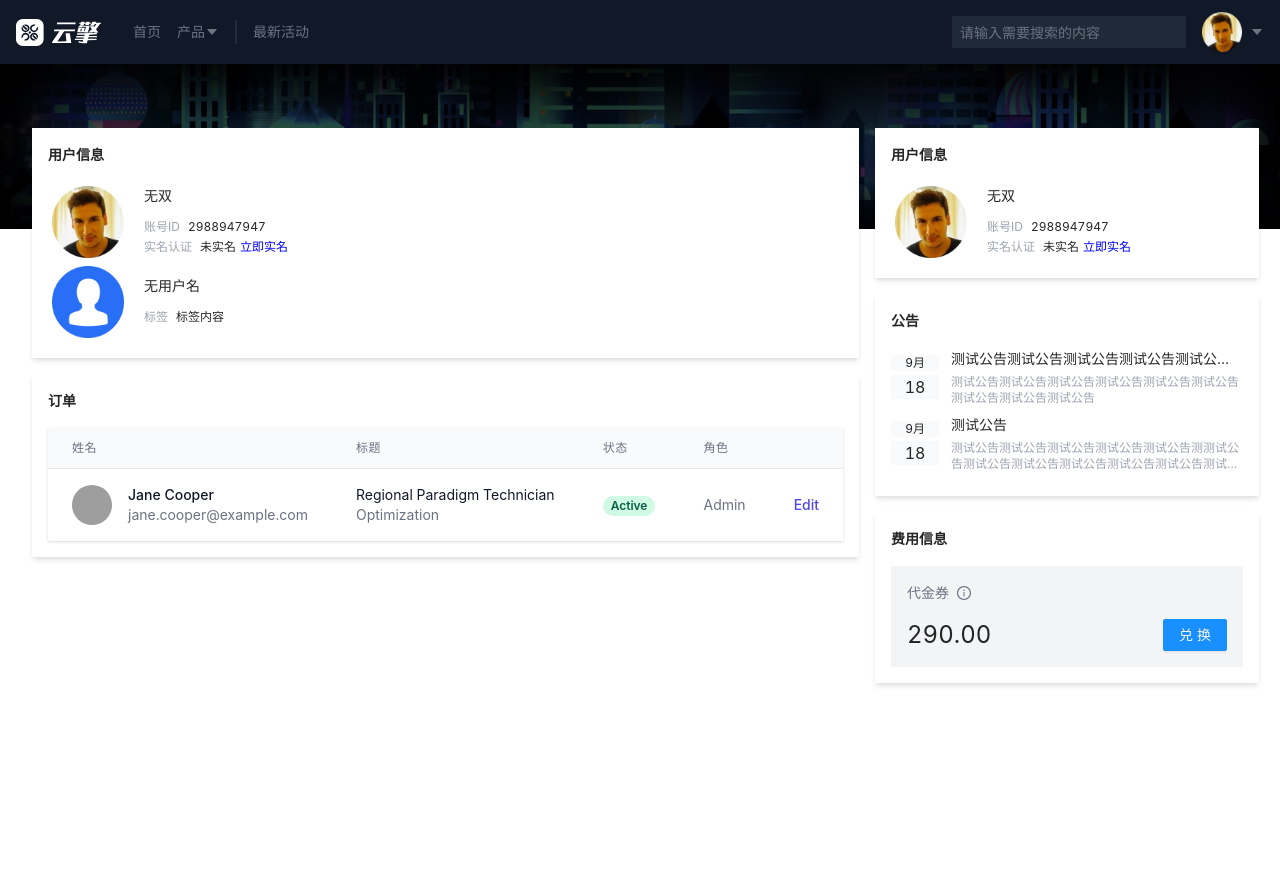
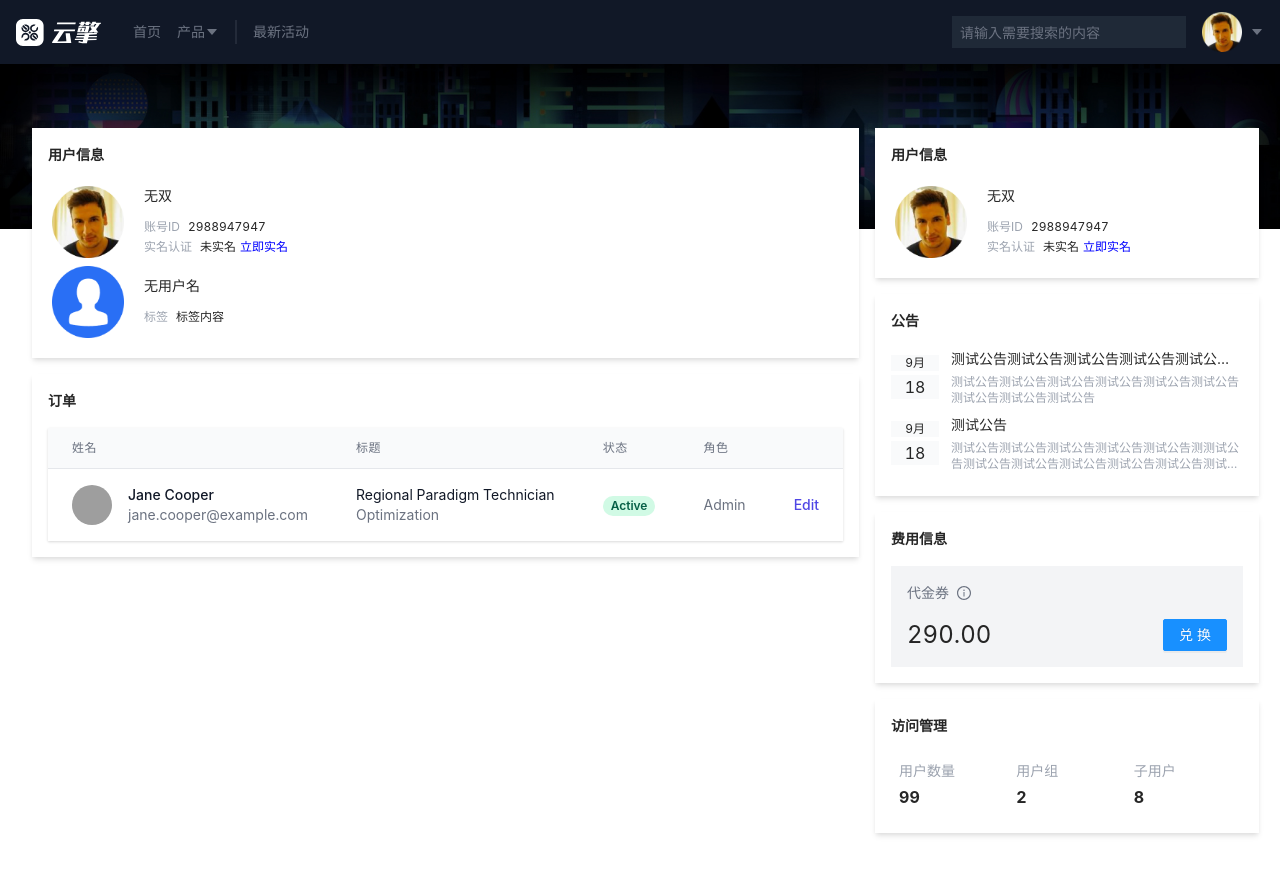
Before and after one commit to n1203/AKe-Vue3-Admin, a Vue app: page / in a window 1280 px wide. Shown: the top 874 px of the page. Before the commit the page ends 800 px from the top, so only its background shows below. Built offline with nearby package versions, Linux system fonts and the light colour scheme; grey boxes are pictures that could not be loaded; what @tailwindcss/typography would draw is missing.

Commit message:
feat: Added indicator Card component

```diff
--- a/src/card-content/counter.vue
+++ b/src/card-content/counter.vue
@@ -22,11 +22,3 @@ const Icon = Icons['InfoCircleOutlined']
     </div>
   </div>
 </template>
-
-<style scoped>
-.icons-list >>> .anticon {
-    margin-right: 6px;
-    font-size: 24px;
-}
-
-</style>
--- a/src/card-content/indicator.vue
+++ b/src/card-content/indicator.vue
@@ -4,16 +4,25 @@ const {props = {}, instance} = defineProps(['props', 'instance'])
 const {
 
 } = props
+
+const cols = [{
+  label: '用户数量',
+  value: '99',
+}, {
+  label: '用户组',
+  value: '2',
+}, {
+  label: '子用户',
+  value: '8',
+}]
+
 </script>
 
 <template>
-  <div class="bg-gray-100 p-4">
-    <div class="mb-4 text-sm text-gray-500 inline-flex flex-row items-center">
-      <span>代金券</span>
-    </div>
-    <div class="flex flex-row items-center">
-      <span class="text-2xl flex-grow">290.00</span>
-      <!-- <va-button class="">兑换</va-button> -->
+  <div class="flex flex-row items-center w-full">
+    <div class="flex-1 p-2 hover:bg-gray-50 cursor-pointer" v-for="(item, index) in cols" :key="index">
+      <div class="mb-1 text-sm text-gray-400">{{item.label}}</div>
+      <div class="font-bold text-base">{{item.value}}</div>
     </div>
   </div>
 </template>
--- a/src/views/Home.vue
+++ b/src/views/Home.vue
@@ -79,6 +79,9 @@ const store = createStore({
   }, {
     title: '费用信息',
     type: 'counter'
+  }, {
+    title: '访问管理',
+    type: 'indicator'
   }]
 }}})
 
```
